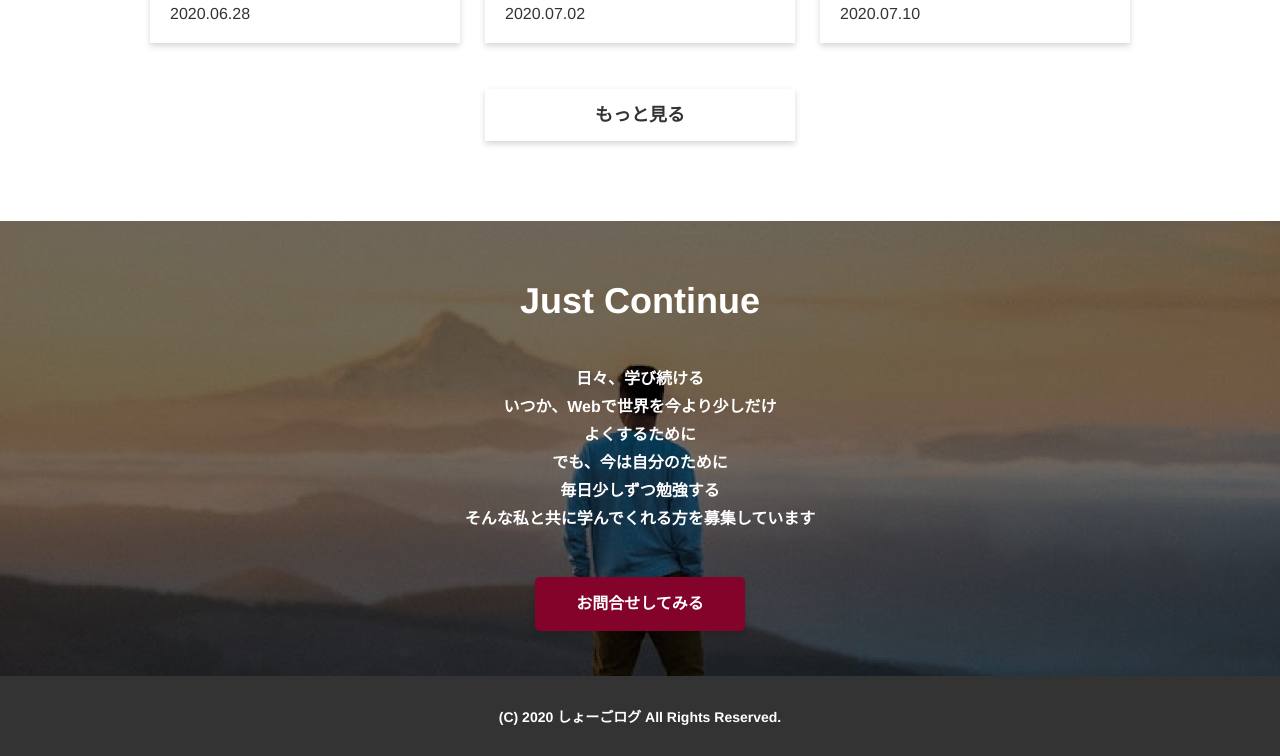
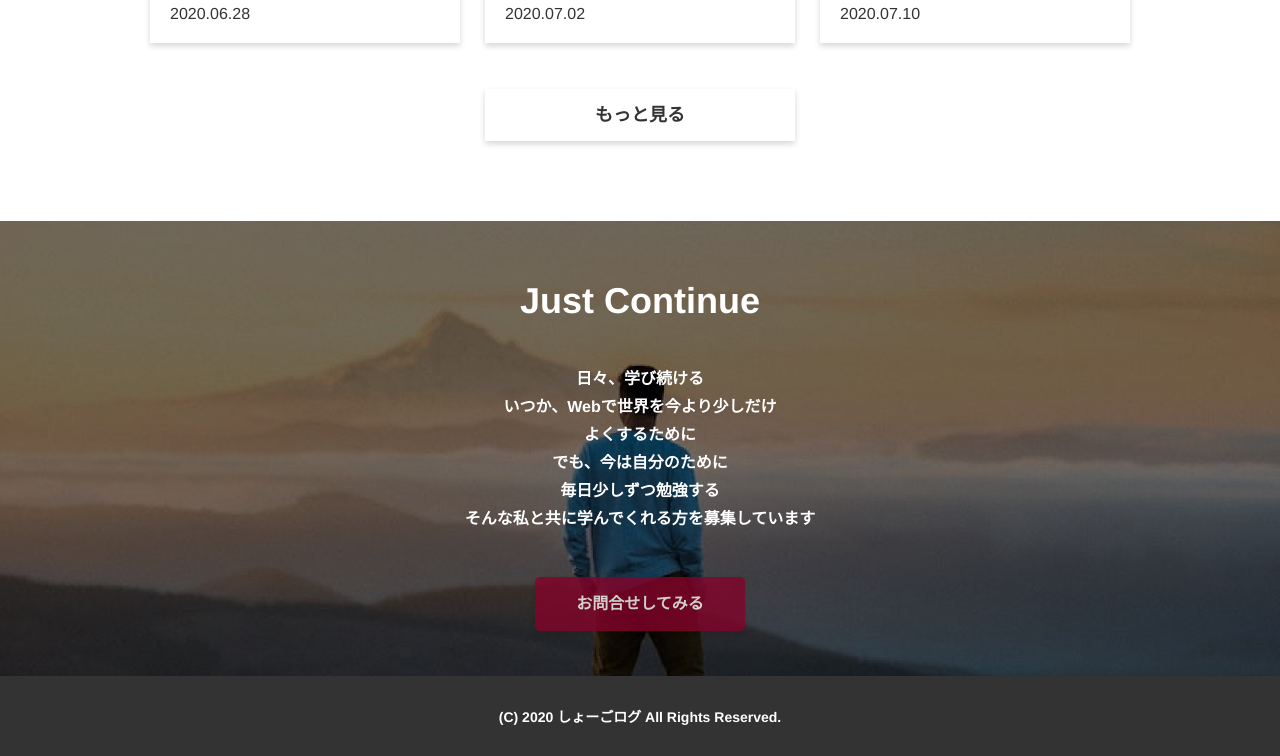
Before and after one commit to Holy-uchi/Elementary, a plain HTML site: page index.html in a window 1280 px wide. In both pictures the pointer is over the input "お問合せしてみる". Shown: the part 1075-1831 px from the top of the page. Drawn offline with Linux system fonts and the light colour scheme.

Commit message:
third commit

```diff
--- a/css/stylesheet.css
+++ b/css/stylesheet.css
@@ -275,6 +275,10 @@ just-continueセクション
   margin-top: 50px;
 }
 
+.contact-form input:hover {
+  opacity: 0.8;
+}
+
 .contact-form input {
   display: inline-block;
   width: 210px;
@@ -283,6 +287,7 @@ just-continueセクション
   box-shadow: 0 3px 6px #00000029;
   line-height: 54px;
   border-radius: 5px;
+  transition: 0.15s;
 }
 
 /*----------------------memo------------------------
```
